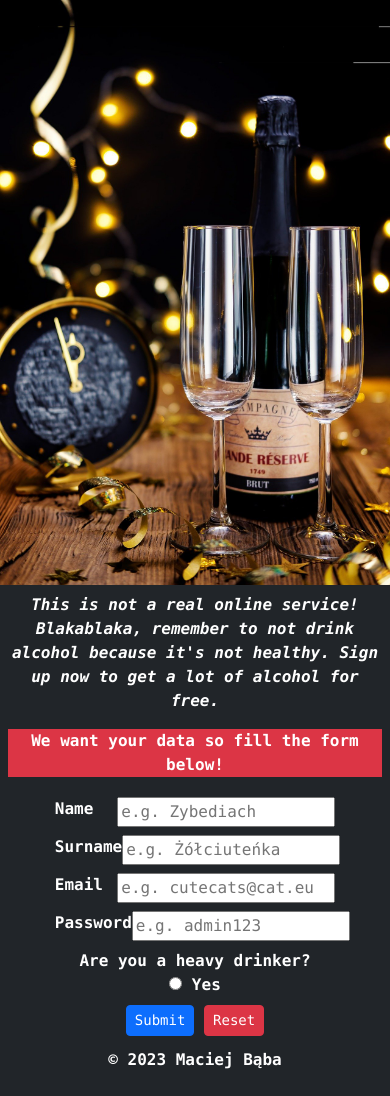
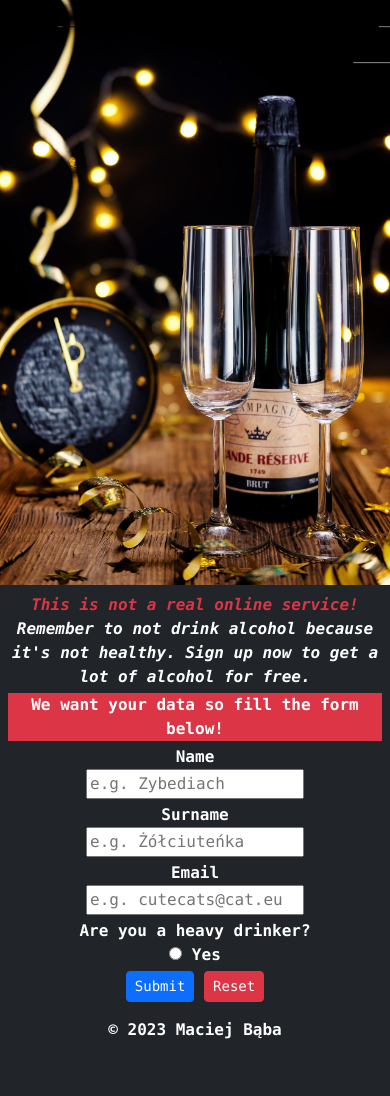
Before and after one commit to maciejbaba/sign-up-form-Bootstrap, a plain HTML site: page index.html in a window 390 px wide. After the commit the page ends 1050 px from the top, so only its background shows below. Drawn offline with nearby package versions, Linux system fonts and the light colour scheme.

Commit message:
fix issues, fix mobile display, remove not necessary classes, change sizing, default margins

```diff
--- a/index.html
+++ b/index.html
@@ -25,34 +25,30 @@
         src="./champagne-g643d8ffac_1920.jpg"
         alt="Alcohol">
     </div>
-    <div class="d-flex flex-column text-center fw-bolder p-2 gap-1">
+    <div class="d-flex flex-column text-center fw-bolder p-2">
       <header class="d-flex flex-column">
-        <p>
+        <p class="mb-1">
           <i>
-            <span class="text-red">This is not a real online service!</span> Blakablaka, remember to not
+            <span class="text-danger">This is not a real online service!</span> Remember to not
             drink alcohol because it's not healthy. Sign up now to get a lot of alcohol
             for free.
           </i>
         </p>
-        <p class="text-bg-danger">We want your data so fill the form below!</p>
+        <p class="text-bg-danger mb-1">We want your data so fill the form below!</p>
       </header>
       <main>
-        <form class="d-flex flex-column gap-2 align-items-center" action="">
-          <div class="d-flex justify-content-between w-75">
+        <form class="d-flex flex-column gap-1 align-items-center" action="">
+          <div class="d-flex flex-column justify-content-between">
             <label for="name">Name</label>
             <input type="text" id="name" placeholder="e.g. Zybediach" required>
           </div>
-          <div class="d-flex justify-content-between w-75">
+          <div class="d-flex flex-column justify-content-between">
             <label for="surname">Surname</label>
             <input type="text" id="surname" placeholder="e.g. Żółciuteńka">
           </div>
-          <div class="d-flex justify-content-between w-75">
+          <div class="d-flex flex-column justify-content-between">
             <label for="email">Email</label>
             <input type="email" id="email" placeholder="e.g. cutecats@cat.eu" required>
-          </div>
-          <div class="d-flex justify-content-between w-75">
-            <label for="password">Password</label>
-            <input type="password" id="password" placeholder="e.g. admin123">
           </div>
           <div>
             <label for="drinker">Are you a heavy drinker?</label>
@@ -67,8 +63,8 @@
           </div>
         </form>
       </main>
-      <footer class="pt-2 d-flex row">
-        <p>© 2023 Maciej Bąba</p>
+      <footer class="mt-3 d-flex row">
+        <p class="m-0">© 2023 Maciej Bąba</p>
       </footer>
     </div>
   </body>
```
